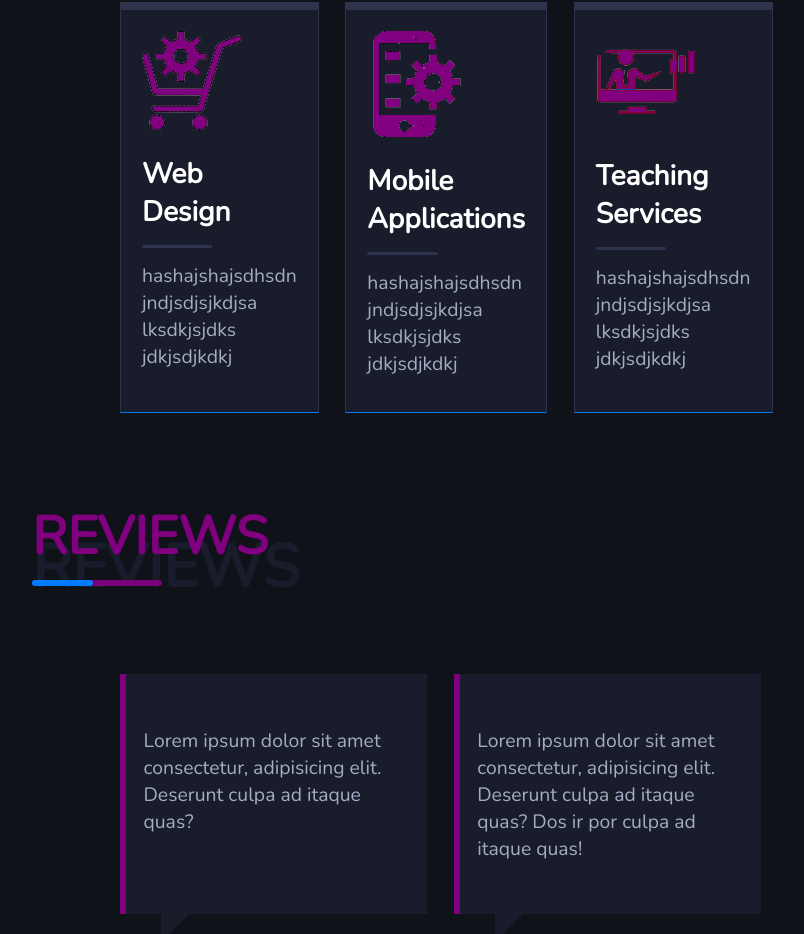
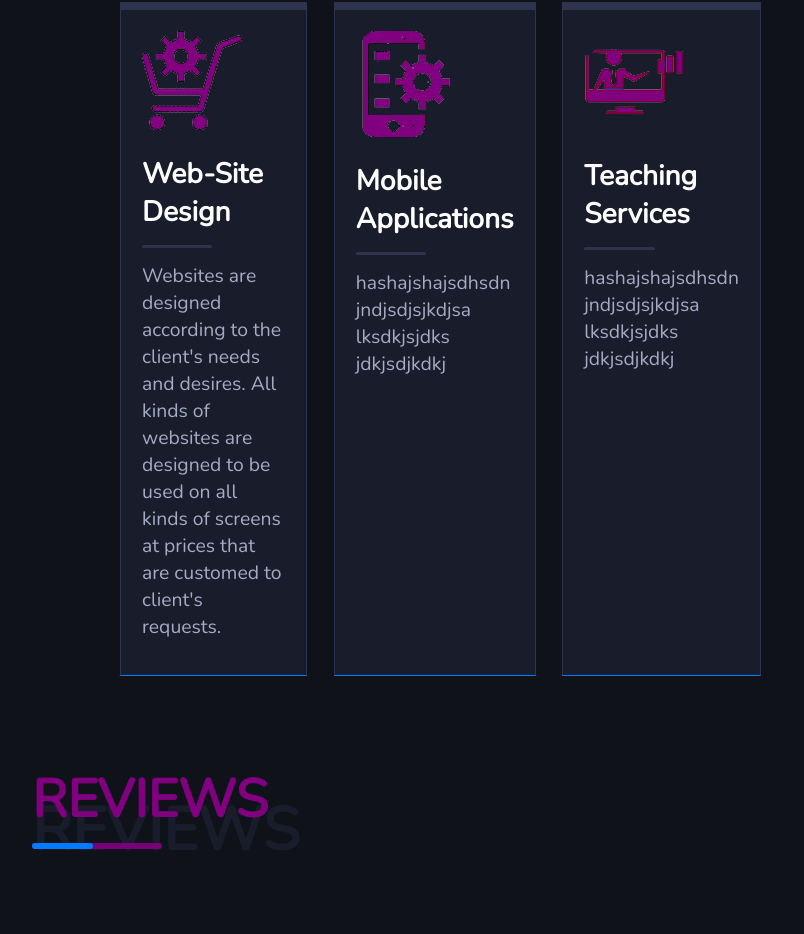
Before and after one commit to cathyAkoth/catherine, a React (Create React App) app: page /about in a window 1280 px wide. Shown: the part 1674-2608 px from the top of the page, without its empty margins (343-1147 px from the left). Built offline with nearby package versions, Linux system fonts and the light colour scheme.

Commit message:
Edited ServiceSection

```diff
--- a/src/Components/ServicesSection.js
+++ b/src/Components/ServicesSection.js
@@ -14,8 +14,8 @@ function ServicesSection(){
                 <div className="services">
                     <ServiceCard
                     image={design}
-                    title={'Web Design'}
-                    paragraph={'hashajshajsdhsdn jndjsdjsjkdjsa lksdkjsjdks jdkjsdjkdkj'}
+                    title={'Web-Site Design'}
+                    paragraph={"Websites are designed according to the client's needs and desires. All kinds of websites are designed to be used on all kinds of screens at prices that are customed to client's requests."}
                     />
                      <ServiceCard
                     image={intelligence}
```
